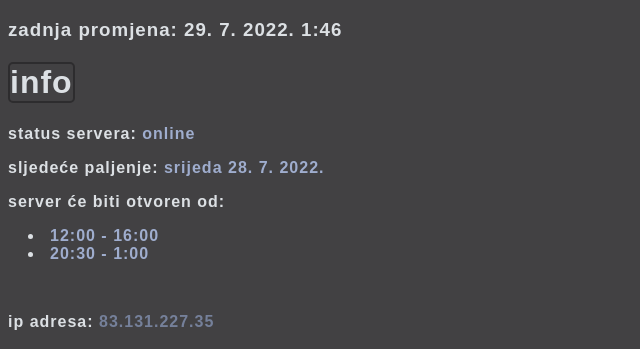
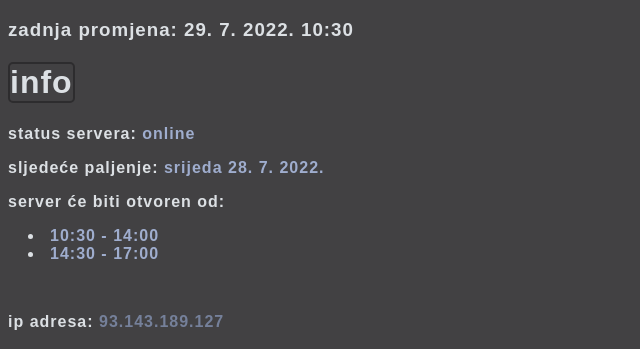
Before and after one commit to smp-pakrac/smp-pakrac.github.io, a website: page index.html in a window 1280 px wide. Shown: the top 349 px of the page, 0-640 px from the left. Drawn offline with Linux system fonts and the light colour scheme.

Commit message:
Update index.html

```diff
--- a/index.html
+++ b/index.html
@@ -11,7 +11,7 @@
 	<div class="header"></div>
 	<div class="smp_body">
 		<div id="info">
-			<h3>zadnja promjena: 29. 7. 2022. 1:46</h3>
+			<h3>zadnja promjena: 29. 7. 2022. 10:30</h3>
 			<h1>INFO</h1>
 			<p>
 				status servera: <span style="color: #9fadce">online</span>
@@ -23,16 +23,16 @@
 				server će biti otvoren od:
 				<div class="indent">
 					<li>
-						<span style="color: #9fadce">12:00 - 16:00</span>
+						<span style="color: #9fadce">10:30 - 14:00</span>
 					</li>
 					<li>
-						<span style="color: #9fadce">20:30 - 1:00</span>
+						<span style="color: #9fadce">14:30 - 17:00</span>
 					</li>
 				</div>
 			</p>
 			<br>
 			<p>
-				ip adresa: <span style="color: #75809a">83.131.227.35</span>
+				ip adresa: <span style="color: #75809a">93.143.189.127</span>
 			</p>
 		</div>
 		<div id="modovi">
```
